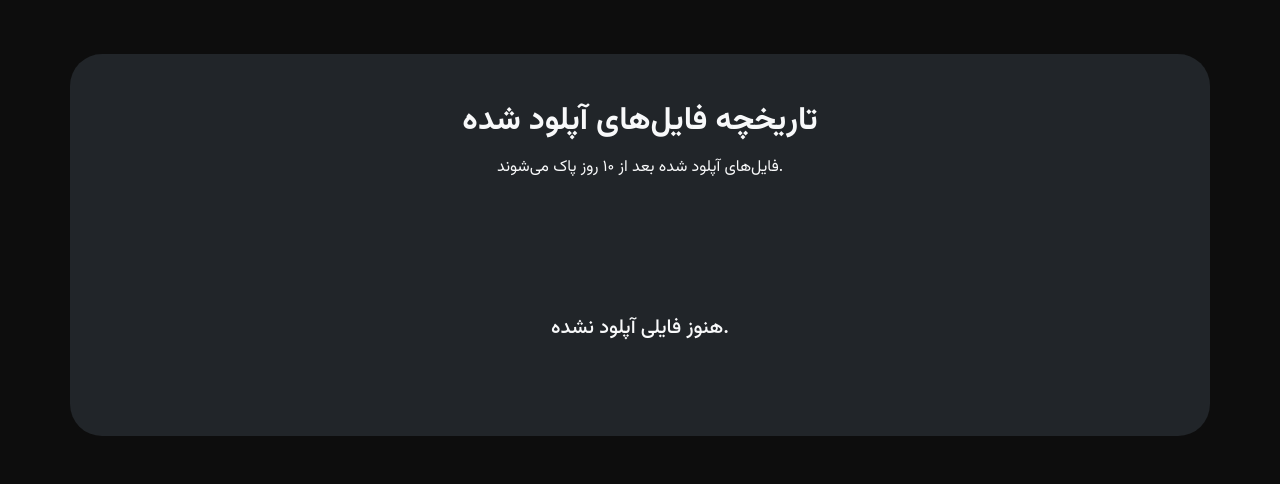
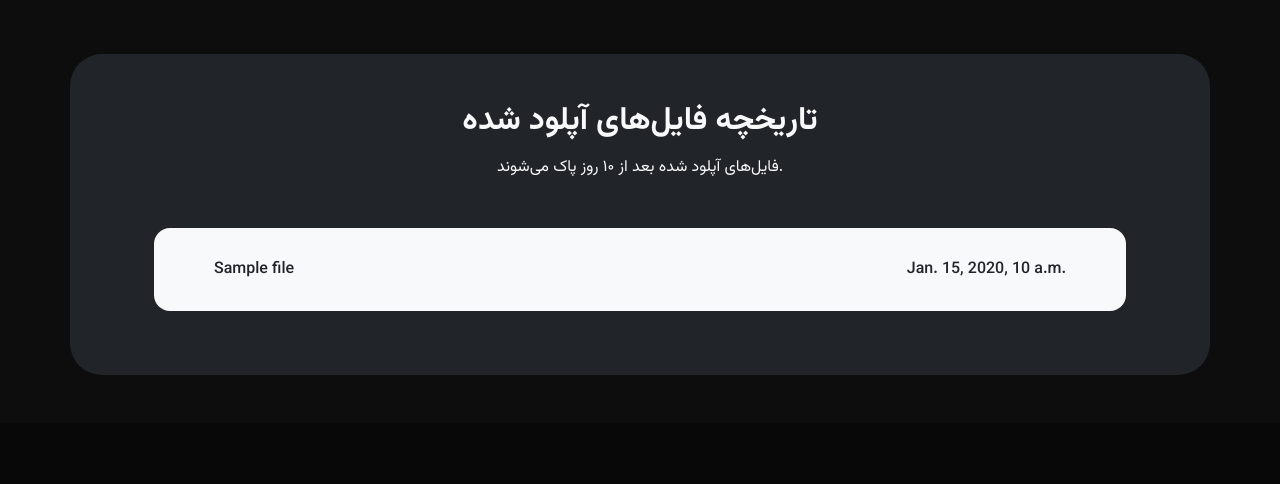
Before and after one commit to Morteza-24/DeepFakeDetectionWebsite, a Django app: template users/templates/users/profile.html in a window 1280 px wide. Shown: the part 415-899 px from the top of the page. After the commit the page ends 790 px from the top, so only its background shows below. Run offline with Django 5.2, Linux system fonts and the light colour scheme; the template is opened without the code that fills it: most values are stand-ins (such as "Sample title", 1, 10 or a date in 2020); some libraries are stand-ins or nearby versions.

Commit message:
profile history

```diff
--- a/users/templates/users/profile.html
+++ b/users/templates/users/profile.html
@@ -114,10 +114,25 @@
 			<b>{% translate "تاریخچه فایل‌های آپلود شده" %}</b>
 		</h2>
 		<p class="text-center">{% translate "فایل‌های آپلود شده بعد از ۱۰ روز پاک می‌شوند." %}</p>
+		{% if files %}
+		<div class="container mt-5 px-2 px-md-5">
+			{% for file in files %}
+				<a class="row bg-light text-dark text-decoration-none rounded rounded-4 mb-3 py-3" href="/media/{{ file.file }}">
+					<div class="col">
+						<h6 class="mx-5 my-3">{{ file.title }}</h6>
+					</div>
+					<div class="col">
+						<h6 class="mx-5 my-3 text-end">{{ file.upload_date }}</h6>
+					</div>
+				</a>
+			{% endfor %}
+		</div>
+		{% else %}
 		<br><br><br>
 		<h5 class="text-center my-5">
 			{% translate "هنوز فایلی آپلود نشده." %}
 		</h5>
+		{% endif %}
 	</div>
 	<script src="{% static 'users/bootstrap.bundle.min.js' %}" crossorigin="anonymous"></script>
 	<script src="{% static 'users/js/setLang.js' %}" crossorigin="anonymous"></script>
```
Also changed, not shown: users/views.py (+5 -4 lines).
